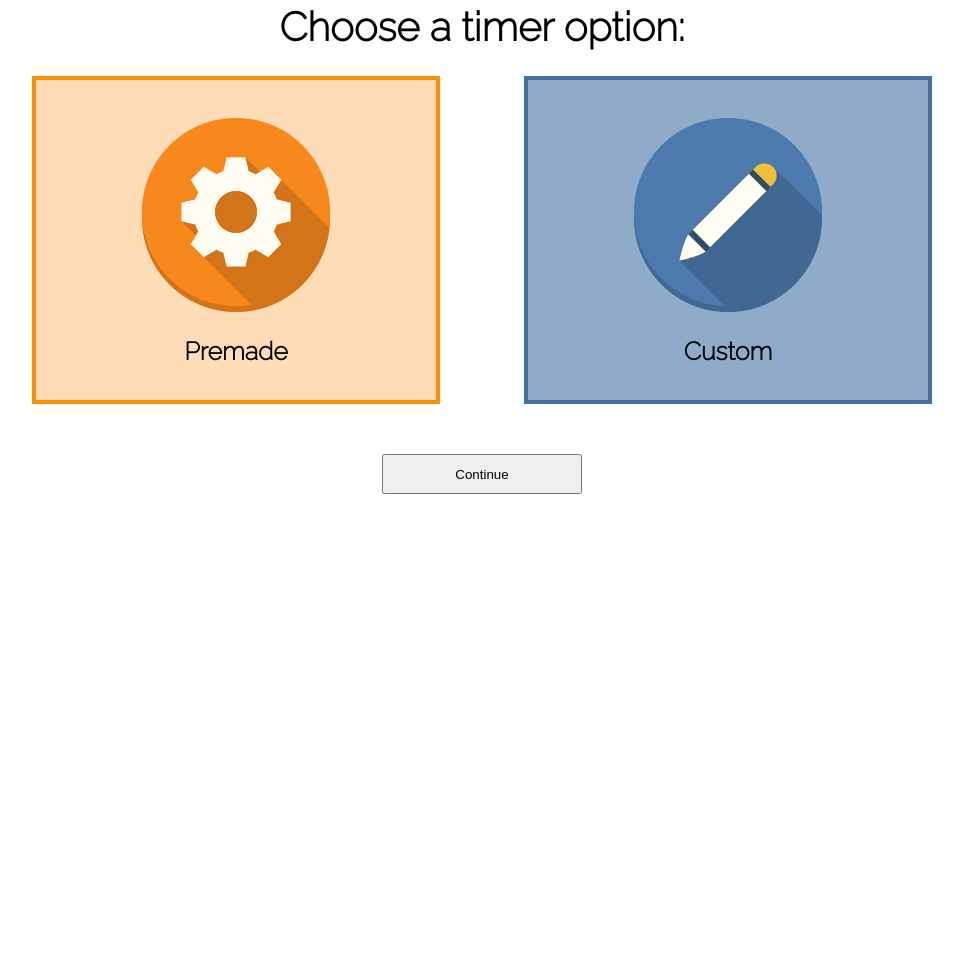
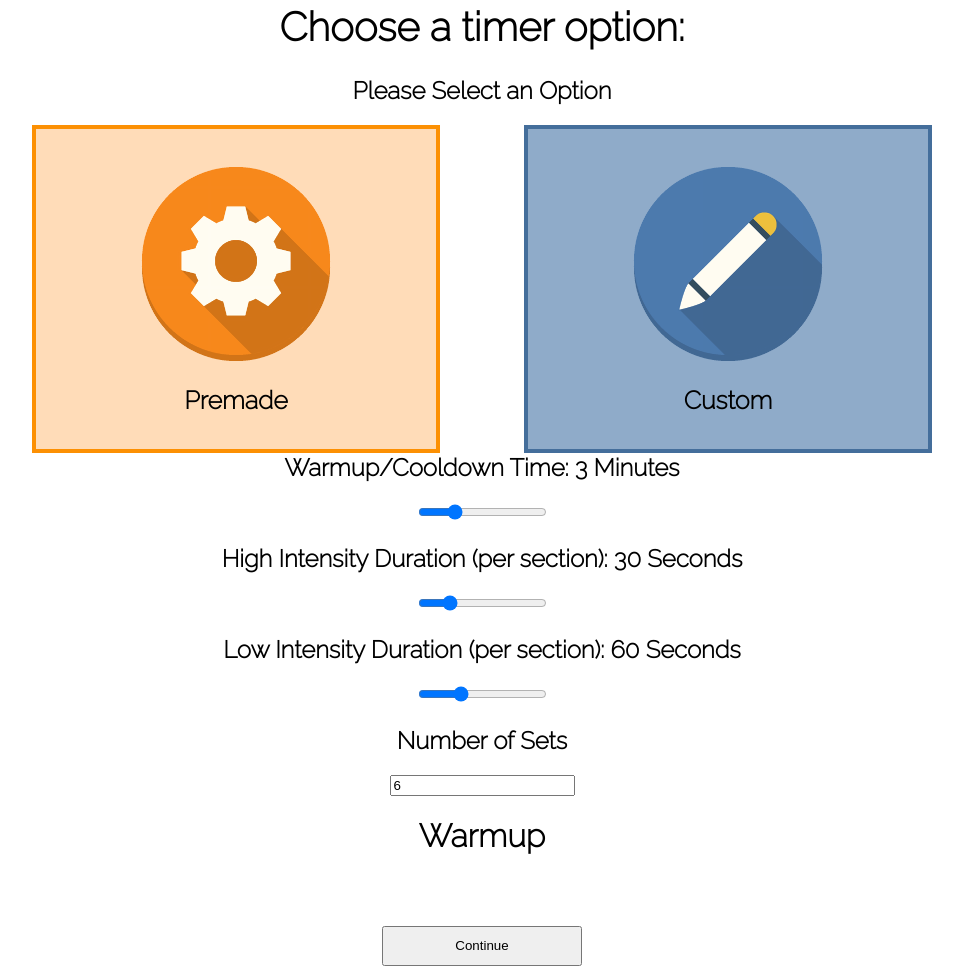
Before and after one commit to Davy321/HIIT-Timer, a plain HTML site: page index.html in a window 1280 px wide. Shown: the part 243-1209 px from the top of the page, without its empty margins (158-1121 px from the left). Before the commit the page ends 800 px from the top, so only its background shows below. Drawn offline with Linux system fonts and the light colour scheme.

Commit message:
Update index.html

```diff
--- a/index.html
+++ b/index.html
@@ -16,6 +16,8 @@
 
 	<div class="container">
 		<h1 id="title2">Choose a timer option:</h1>
+		<h2 id="error">Please Select an Option</h2>
+
 		<div class="choice" id="premade">
 			<img src="images/gear.png" alt="premadeimg" onclick="selectTimerType('premade')">
 			<p>Premade<p>
@@ -24,9 +26,28 @@
 			<img src="images/pencil.png" alt="customimg" onclick="selectTimerType('custom')">
 			<p>Custom<p>
 		</div>
-		<button onclick="modifyTimer()">Continue</button>
+
+		<div id="customInputParameters">
+			<h2>Warmup/Cooldown Time: <span id="warmupValue">3</span> Minutes</h2>
+			<input type="range" value="6" id="warmup" name="warmup" min="1" max="20" class="slider">
+
+			<h2>High Intensity Duration (per section): <span id="highValue">30</span> Seconds</h2>
+			<input type="range" value="6" id="highIntensity" name="highIntensity" min="1" max="24" class="slider">
+
+			<h2>Low Intensity Duration (per section): <span id="lowValue">30</span> Seconds</h2>
+			<input type="range" value="12" id="lowIntensity" name="lowIntensity" min="1" max="36" class="slider">
+
+			<h2>Number of Sets</h2>
+			<input type="text" value="6" id="setAmount">
+		</div>
+
+		<div id="actualTimer">
+			<h1 id="timerTitle">Warmup</h1>
+			<div id="timer"></div>
+		</div>
+
+		<button id="btn" onclick="advanceTimer()">Continue</button>
 	</div>
-
 
 
 	<script src="client.js"></script>
```
